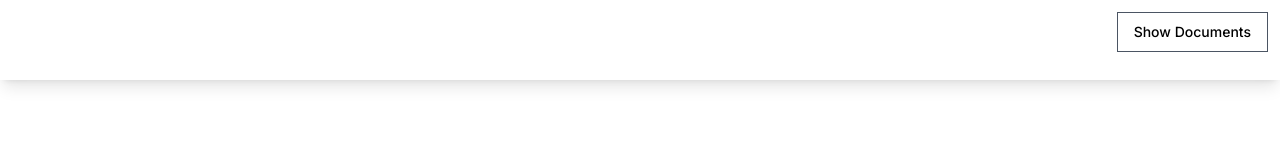
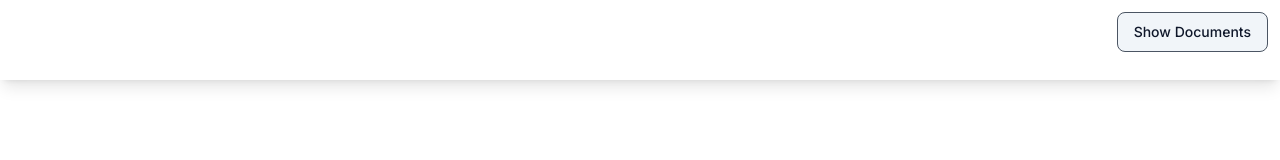
Before and after one commit to gourab8389/docblend, a Next.js app: page / in a window 1280 px wide. Shown: the top 160 px of the page. Built offline with nearby package versions, Linux system fonts and the light colour scheme.

Commit message:
global css changes

```diff
--- a/app/globals.css
+++ b/app/globals.css
@@ -1,3 +1,44 @@
 @tailwind base;
 @tailwind components;
 @tailwind utilities;
+
+@layer base {
+  :root {
+    --background: 0 0% 100%;
+    --foreground: 222.2 84% 4.9%;
+    --card: 0 0% 100%;
+    --card-foreground: 222.2 84% 4.9%;
+    --popover: 0 0% 100%;
+    --popover-foreground: 222.2 84% 4.9%;
+    --primary: 222.2 47.4% 11.2%;
+    --primary-foreground: 210 40% 98%;
+    --secondary: 210 40% 96.1%;
+    --secondary-foreground: 222.2 47.4% 11.2%;
+    --muted: 210 40% 96.1%;
+    --muted-foreground: 215.4 16.3% 46.9%;
+    --accent: 210 40% 96.1%;
+    --accent-foreground: 222.2 47.4% 11.2%;
+    --destructive: 0 84.2% 60.2%;
+    --destructive-foreground: 210 40% 98%;
+    --border: 214.3 31.8% 91.4%;
+    --input: 214.3 31.8% 91.4%;
+    --ring: 222.2 84% 4.9%;
+    --radius: 0.5rem;
+    --chart-1: 12 76% 61%;
+    --chart-2: 173 58% 39%;
+    --chart-3: 197 37% 24%;
+    --chart-4: 43 74% 66%;
+    --chart-5: 27 87% 67%;
+  }
+
+
+}
+
+@layer base {
+  * {
+    @apply border-border;
+  }
+  body {
+    @apply bg-background;
+  }
+}
```
